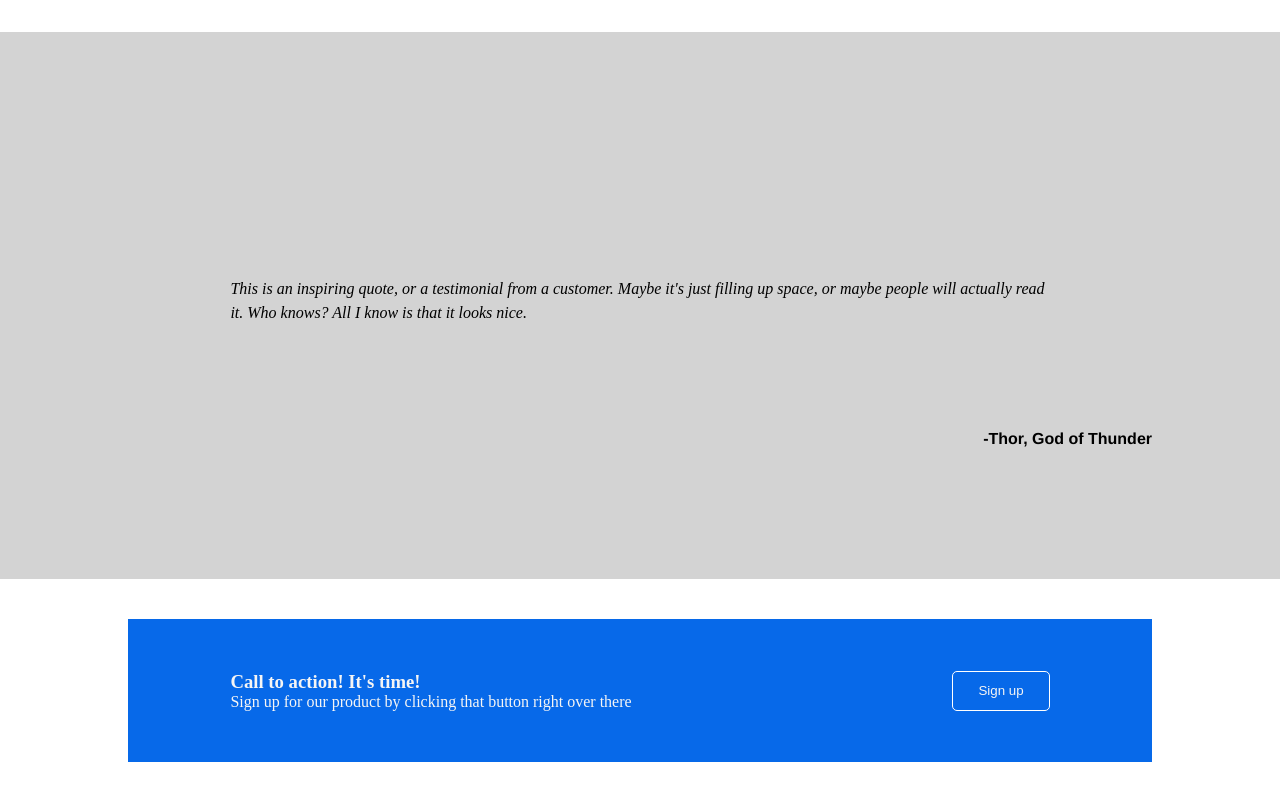
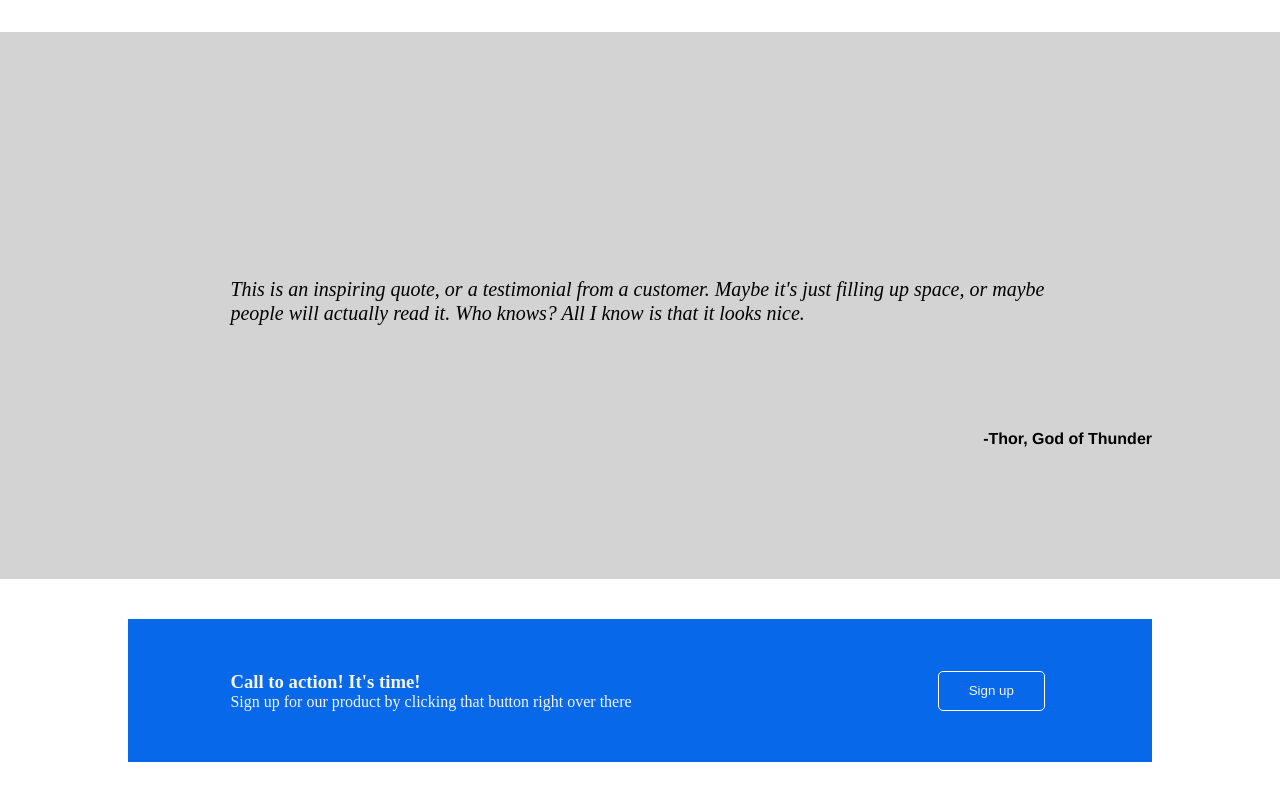
Before and after one commit to bassham12/odin_landing_page, a plain HTML site: page index.html in a window 1280 px wide. Shown: the part 770-1570 px from the top of the page. Drawn offline with Linux system fonts and the light colour scheme.

Commit message:
style sign-up-card class

```diff
--- a/style.css
+++ b/style.css
@@ -92,6 +92,7 @@ header,
 }
 
 .quote-container p {
+  font-size: 20px;
   font-style: italic;
   margin: 20% 10%;
 }
@@ -115,13 +116,17 @@ header,
   display: flex;
   flex: 1 0 0;
   justify-content: space-between;
-  gap: 25px;
+  gap: 15px;
 }
 
 
 
 .sign-up-card .btn {
   border: 1px solid white;
+  width: 8em;
+  height: 3em;
+  padding: 0;
+  margin: auto 5px;
 }
 
 .btn {
```
